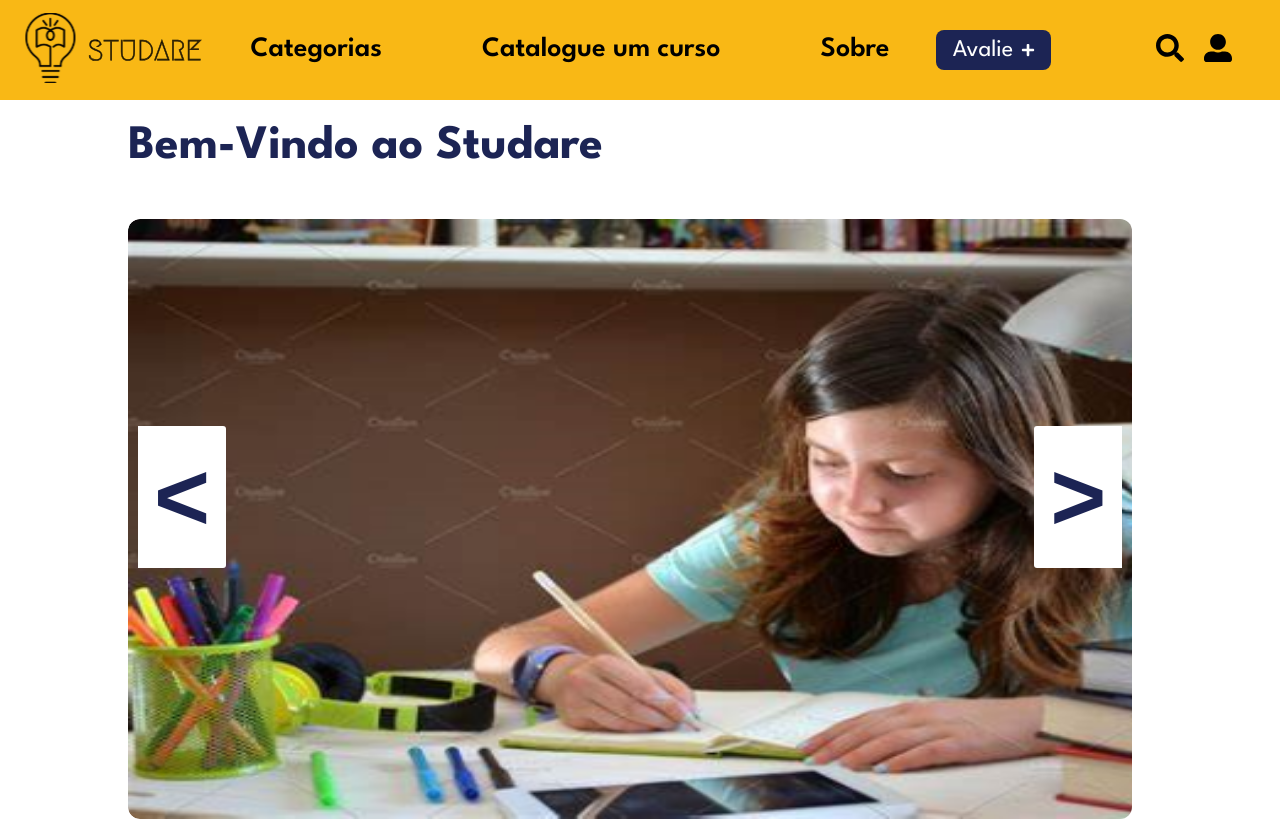
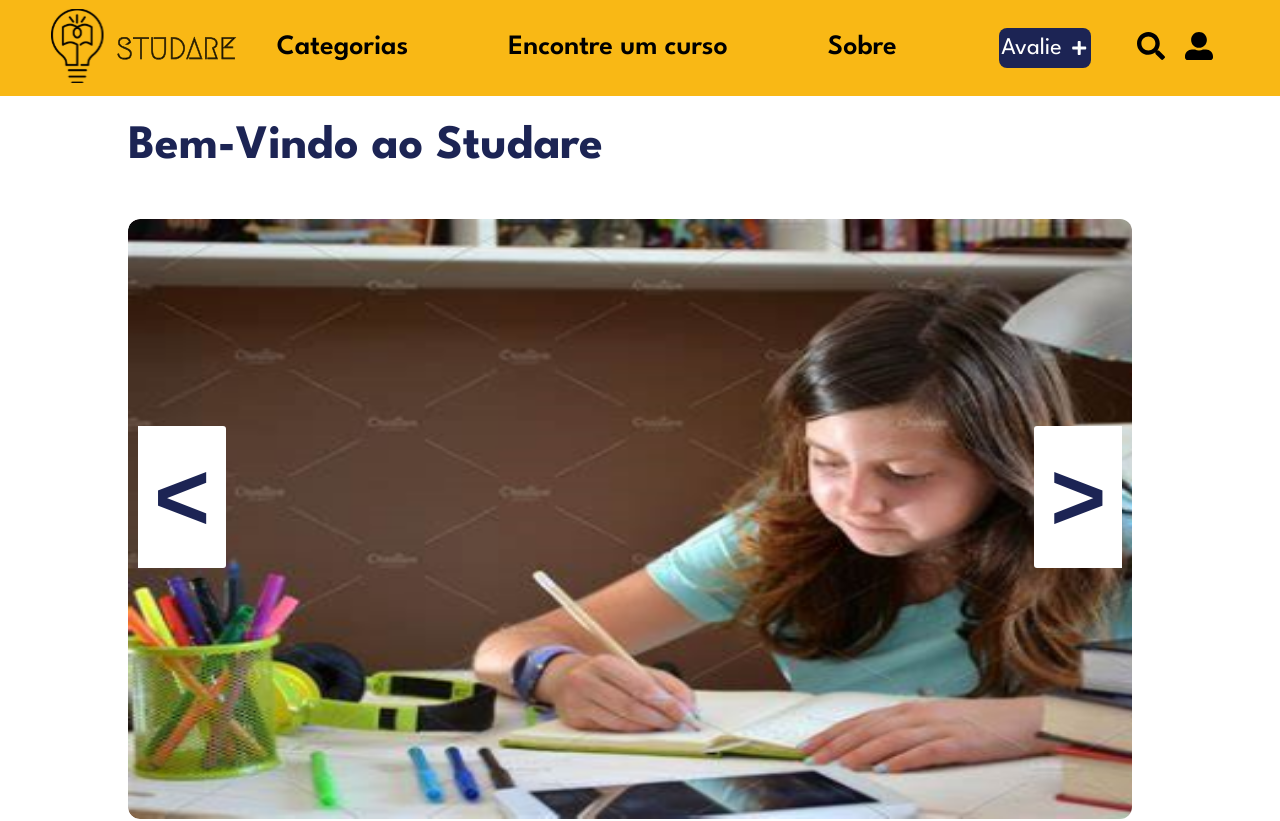
Before and after one commit to joaopedroa1/StudareFront-End, a React (Vite) app: page / in a window 1280 px wide. Shown: the top 821 px of the page. Built offline with nearby package versions, Linux system fonts and the light colour scheme.

Commit message:
style: correcting words

```diff
--- a/src/components/Menu/index.jsx
+++ b/src/components/Menu/index.jsx
@@ -8,7 +8,7 @@
             <Link to = '/home'><img src = {logo} alt="logoStudare" className='logo'/></Link>
             <li className = 'listaLinks'>
                 <Link to = '/categorias' className='linkNav'>Categorias</Link>
-                <Link to = '/catalogar' className='linkNav' >Catalogue um curso</Link>
+                <Link to = '/catalogar' className='linkNav' >Encontre um curso</Link>
                 <Link to = '/sobre' className='linkNav'>Sobre</Link>
             </li>
             <div className='searchUser'>
--- a/src/components/Menu/style.css
+++ b/src/components/Menu/style.css
@@ -7,15 +7,16 @@
 }
 
 .logo{
-    width: 180px;
-    height: 70px;
+    width: 150%;
+    height: 100%;
 }
 
 .navegacao{
+    z-index: 999;
     position: fixed;
     display: flex;
     width: 100%;
-    height: 100px;
+    height: 12%;
     align-items: center;
     justify-content: space-around;
     background-color: #F9B815;
@@ -25,7 +26,7 @@
     text-decoration: none;
     color: black;
     font-family: "League Spartan", sans-serif;
-    font-size: 28px;
+    font-size: 175%;
     font-weight: 600;
 }
 
@@ -34,11 +35,11 @@
     align-items: center;
     justify-content: center;
     font-family: "League Spartan", sans-serif;
-    font-size: 24px;
+    font-size: 150%;
     background-color: #1C2454;
     color: white;
     gap: 8px;
-    width: 115px;
+    width: 40%;
     height: 40px;
     border: none;
     border-radius: 8px;
@@ -51,15 +52,15 @@
 }
 
 .add{
-    width:14px;
-    height:14px;
+    width:20%;
+    height:40%;
 }
 
 .searchUser{
     display: flex;
     align-items: center;
     justify-content: space-between;
-    width: 320px;
+    width: 18%;
 }
 
 .linkNav::after{
@@ -78,7 +79,7 @@
 
 .lupaUser{
     display: flex;
-    width: 100px;
+    width: 40%;
     gap: 20px;
 }
 
```
